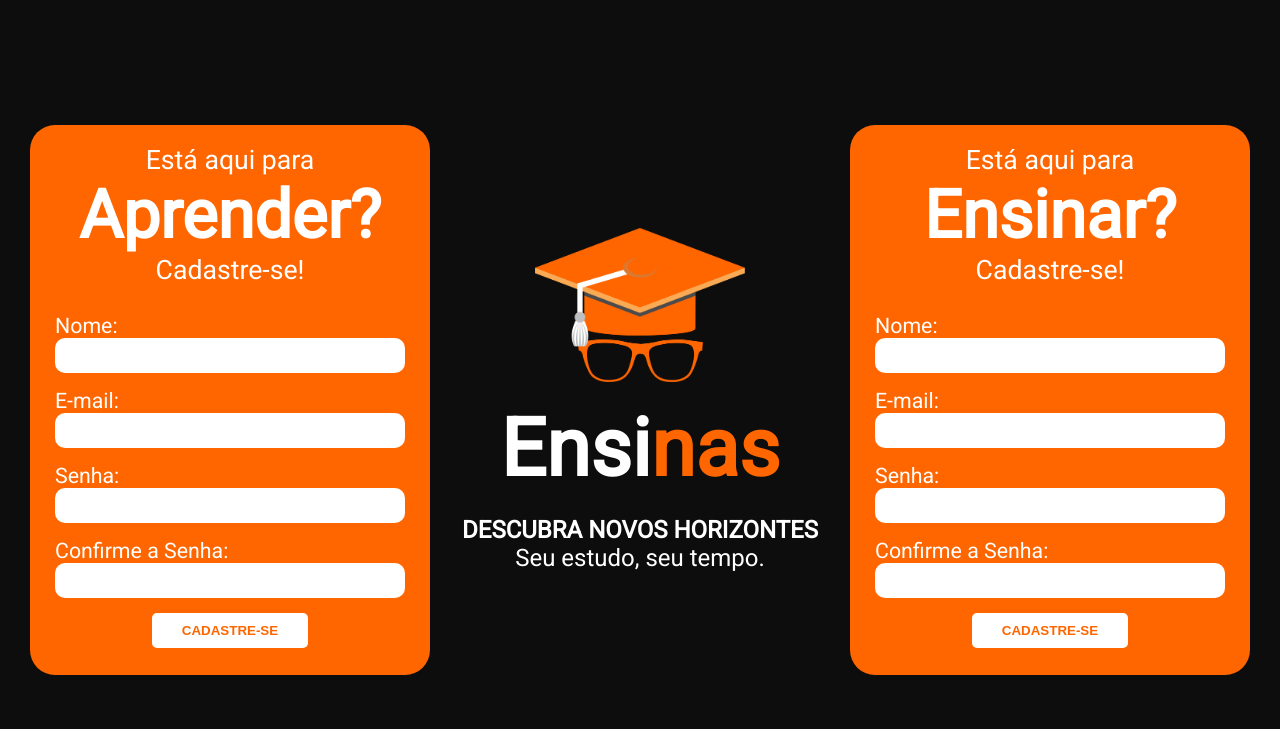
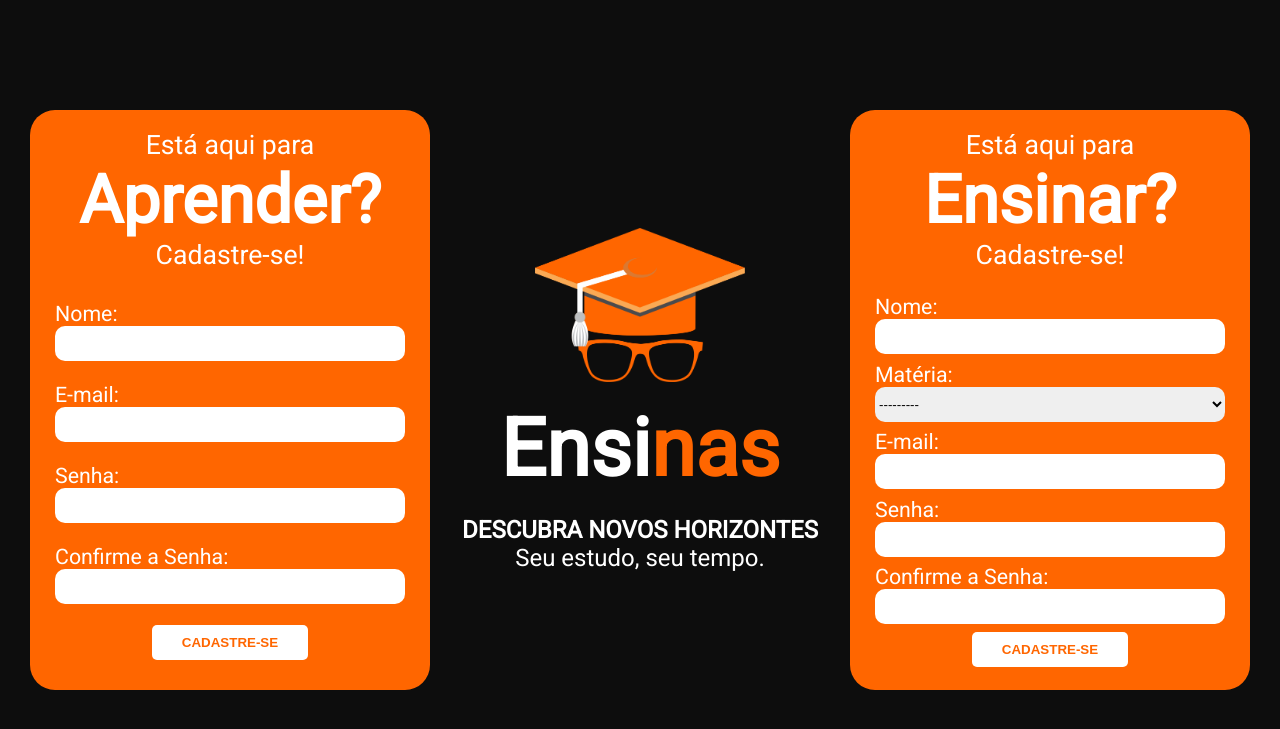
Before and after one commit to JuliaWharton/Ensinas-backend, a Django app: page /app/auth/cadastro in a window 1280 px wide. Shown: the top 729 px of the page. Run offline with Django 3.2, Linux system fonts and the light colour scheme; data that the repository does not hold is empty.

Commit message:
Add cadastro for mentores

```diff
--- a/app/auth/estudante_auth.py
+++ b/app/auth/estudante_auth.py
@@ -5,7 +5,7 @@ def logout(request):
     if request.session.get("estudante_id") is not None:
         del request.session["estudante_id"]
 
-def initSession(request, estudante):
+def init_session(request, estudante):
 	request.session["estudante_id"] = estudante.id
 
 def get(request):
@@ -24,7 +24,7 @@ def login(request, email, senha):
 		estudante = Estudante.objects.get(email=email)
 
 		if(check_password(senha, estudante.senha)):
-			initSession(request, estudante)
+			init_session(request, estudante)
 			return True
 	except Estudante.DoesNotExist:
 			pass
--- a/app/auth/mentor_auth.py
+++ b/app/auth/mentor_auth.py
@@ -4,6 +4,9 @@ from app.models import Mentor
 def logout(request):
     if request.session.get('mentor_id') is not None:
         del request.session['mentor_id']
+
+def init_session(request, mentor):
+    request.session['mentor_id'] = mentor.id
 
 def get(request):
     if request.session.get('mentor_id') is not None:
@@ -21,7 +24,7 @@ def login(request, email, senha):
         mentor = Mentor.objects.get(email=email)
 
         if(check_password(senha, mentor.senha)):
-            request.session['mentor_id'] = mentor.id
+            init_session(request, mentor)
             return True
     except Mentor.DoesNotExist:
         pass
--- a/app/forms.py
+++ b/app/forms.py
@@ -59,6 +59,7 @@ class MentorCadastroForm(forms.ModelForm):
         model = Mentor
         fields = [
             'nome',
+            'materia',
             'email',
             'senha',
         ]
--- a/app/static/style/auth_cadastro.css
+++ b/app/static/style/auth_cadastro.css
@@ -14,7 +14,7 @@ p {
     display: grid;
     grid-template-areas: 'cadastro1 logo cadastro2';
     grid-template-columns: 400px 420px 400px;
-    grid-template-rows: 550px;
+    grid-template-rows: 580px;
 }
 
 #main .cadastro:nth-child(1) {
@@ -52,7 +52,7 @@ form {
     flex-direction: column;
     justify-content: space-around;
     align-items: center;
-    height: 350px;
+    height: 380px;
 }
 
 form p {
--- a/app/static/style/main.css
+++ b/app/static/style/main.css
@@ -18,6 +18,12 @@ input {
     padding: 5px 10px;
 }
 
+select {
+    width: 350px;
+    height: 35px;
+    border-radius: 10px;
+}
+
 input:focus {
     outline: none;
 }
--- a/app/templates/auth_cadastro.html
+++ b/app/templates/auth_cadastro.html
@@ -47,9 +47,10 @@
                 <p>Cadastre-se!</p>
             </div>
 
-            <form>
+            <form method="POST">
                 {% csrf_token %}
                 {{form_mentor.as_p}}
+                <input type="hidden" value="cadastro_mentor" name="do">
                 <button>Cadastre-se</button>
             </form>
 
--- a/app/views/auth_views.py
+++ b/app/views/auth_views.py
@@ -9,15 +9,27 @@ def cadastro(request):
 		form_estudante = forms.EstudanteCadastroForm(request.POST)
 
 		if form_estudante.is_valid():
-			form_estudante.senha = make_password(form_estudante.cleaned_data['senha'])
+			form_estudante.instance.senha = make_password(form_estudante.cleaned_data['senha'])
 			estudante = form_estudante.save()
-			estudante_auth.initSession(request, estudante)
+			estudante_auth.init_session(request, estudante)
 
-			return redirect('app_estudante_welcome')
+			return redirect('app_estudante_home')
 	else:
 		form_estudante = forms.EstudanteCadastroForm()
 
-	form_mentor = forms.MentorCadastroForm()
+	if request.POST.get('do', '') == 'cadastro_mentor':
+		form_mentor = forms.MentorCadastroForm(request.POST)
+
+		if form_mentor.is_valid():
+			form_mentor.instance.senha = make_password(form_mentor.cleaned_data['senha'])
+			form_mentor.instance.curso = ""
+			form_mentor.instance.instituicao = ""
+			mentor = form_mentor.save()
+			mentor_auth.init_session(request, mentor)
+
+			return redirect('app_mentor_home')
+	else:
+		form_mentor = forms.MentorCadastroForm()
 
 	return render(request, 'auth_cadastro.html', {
 			'form_estudante': form_estudante,
```
